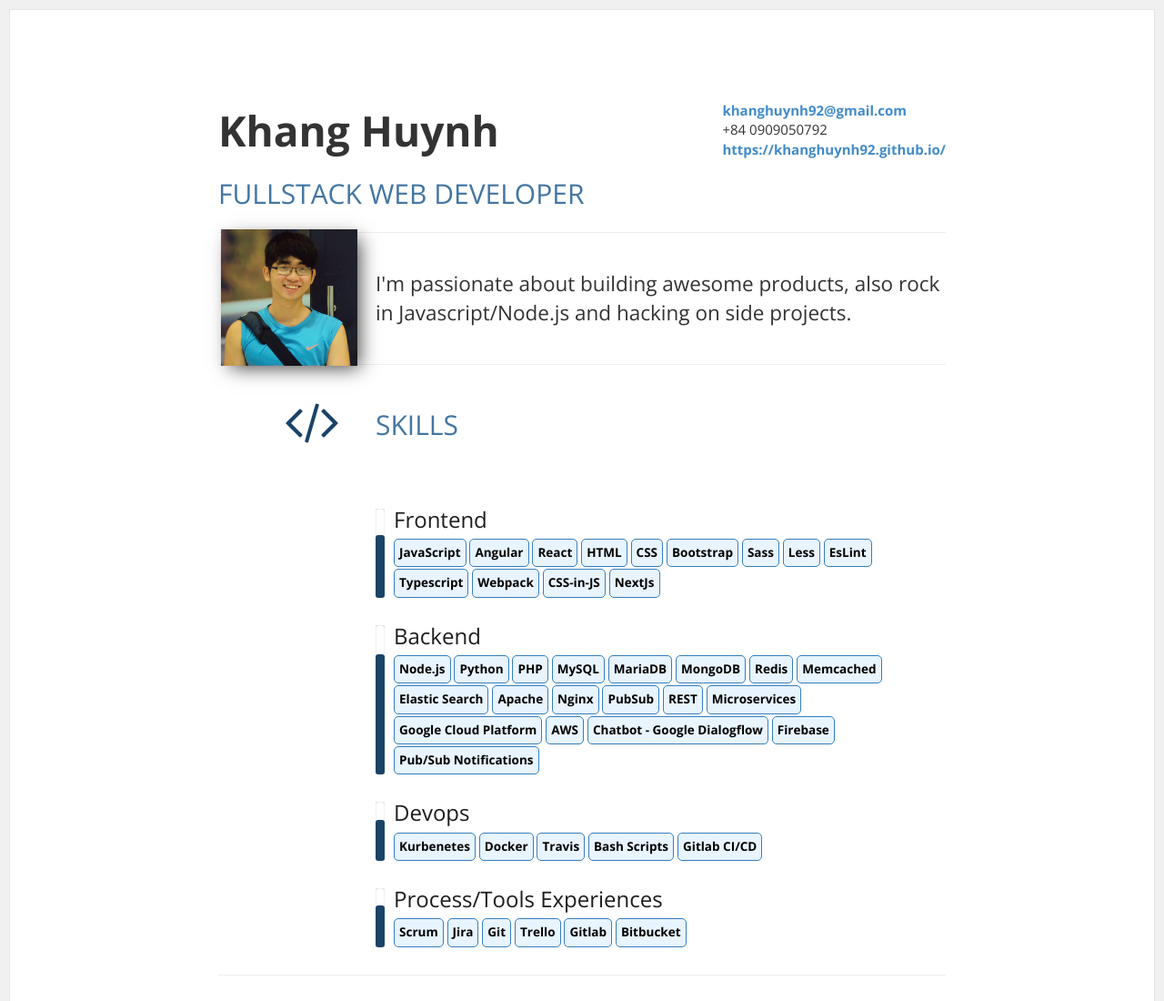
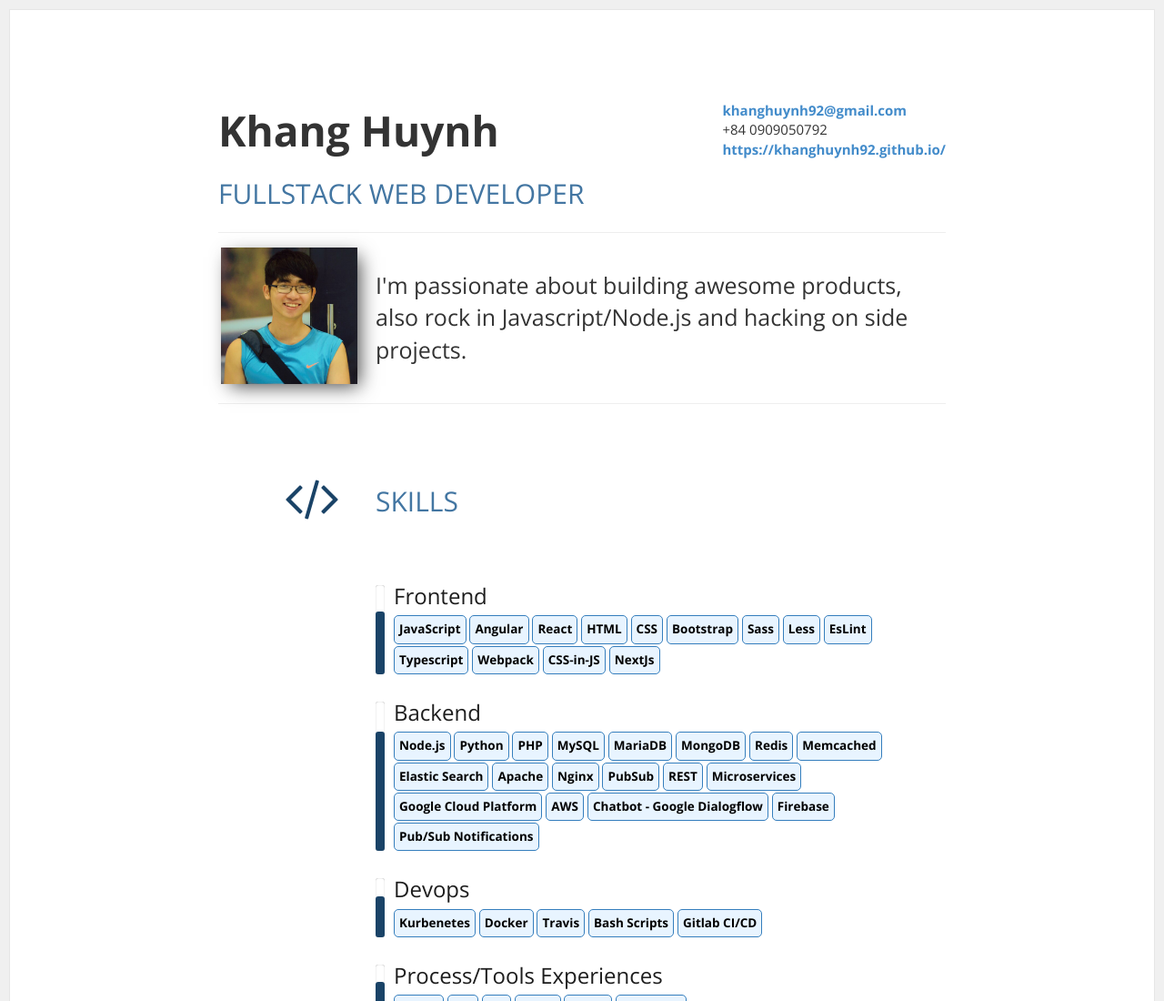
Before and after one commit to khanghuynh92/khanghuynh92.github.io, a plain HTML site: page index.html in a window 1280 px wide. Shown: the top 1100 px of the page at 91% size. Drawn offline with nearby package versions, Linux system fonts and the light colour scheme.

Commit message:
feat: Update

```diff
--- a/index.html
+++ b/index.html
@@ -156,11 +156,12 @@
       font-size: 150%;
       margin-left: 0;
       padding: 20px 0;
+      font-size: 25px;
     }
 
     @media only screen and (max-device-width: 480px) {
       #summary {
-        font-size: 100%;
+        font-size: 14px;
         margin-left: 170px !important;
       }
     }
@@ -183,28 +184,22 @@
 
     #avatar {
       position: absolute;
-      top: 51px;
+      top: 71px;
       transform: translateY(-50%);
       left: -170px;
       -webkit-box-shadow: 6px 6px 20px -4px rgba(0,0,0,0.75);
       -moz-box-shadow: 6px 6px 20px -4px rgba(0,0,0,0.75);
       box-shadow: 6px 6px 20px -4px rgba(0,0,0,0.75);
-    }
-
-    #avatar {
-      position: absolute;
-      top: 51px;
-      transform: translateY(-50%);
-      left: -170px;
-      -webkit-box-shadow: 6px 6px 20px -4px rgba(0,0,0,0.75);
-      -moz-box-shadow: 6px 6px 20px -4px rgba(0,0,0,0.75);
-      box-shadow: 6px 6px 20px -4px rgba(0,0,0,0.75);
+      width: 150px;
+      height: 150px;
     }
 
     @media only screen and (max-device-width: 480px) {
       #avatar {
         top: 105px;
         left: -180px;
+        /* width: 100px;
+        height: 100px; */
       }
     }
 
@@ -382,13 +377,14 @@
       <section id="summary">
         <header>
 
-          <img src="images/khanghuynh.jpg" alt="Smiley face" id="avatar" height="150" width="150">
+          <img src="images/khanghuynh.jpg" alt="Smiley face" id="avatar">
           <h2>info</h2>
 
         </header>I&#39;m passionate about building awesome products, also rock in Javascript/Node.js
         and hacking on side projects.
       </section>
       <hr>
+      </br>
       <section id="skills">
         <header>
           <h2>Skills</h2>
```
